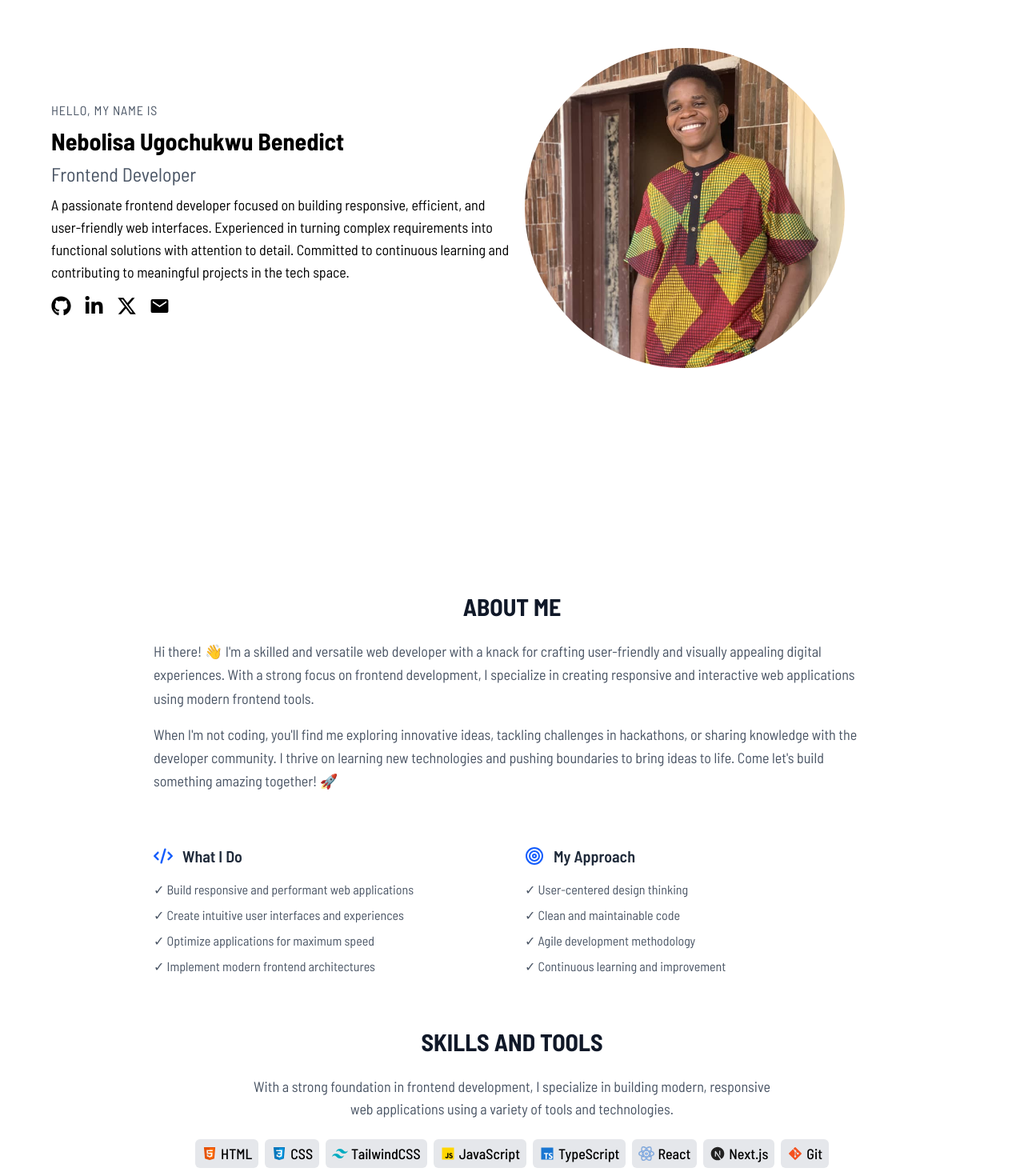
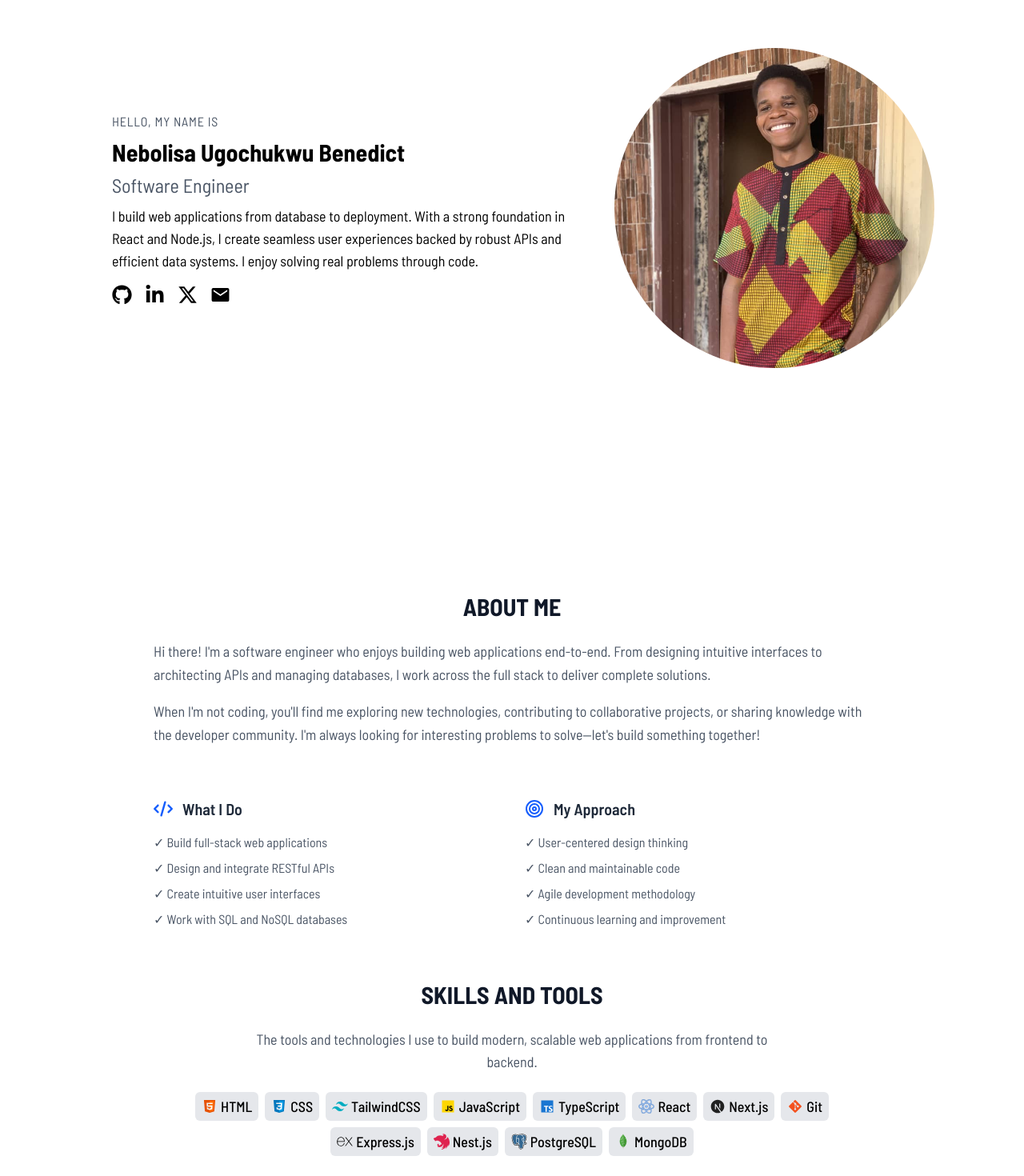
Before and after one commit to benedictfred/nebolisaugo, a React (Vite) app: page / in a window 1280 px wide. Shown: the part 140-1610 px from the top of the page at 80% size. Built offline with nearby package versions, Linux system fonts and the light colour scheme.

Commit message:
refactor: portfolio revamp
I chaged the portfolio texts to accomodate fullstack experience

```diff
--- a/src/components/About.jsx
+++ b/src/components/About.jsx
@@ -11,18 +11,16 @@ function About() {
           </h2>
           <div className="prose prose-lg text-gray-600 space-y-4">
             <p className="text-lg leading-relaxed">
-              Hi there! 👋 {"I'm"} a skilled and versatile web developer with a
-              knack for crafting user-friendly and visually appealing digital
-              experiences. With a strong focus on frontend development, I
-              specialize in creating responsive and interactive web applications
-              using modern frontend tools.
+              Hi there! {"I'm"} a software engineer who enjoys building web
+              applications end-to-end. From designing intuitive interfaces to
+              architecting APIs and managing databases, I work across the full
+              stack to deliver complete solutions.
             </p>
             <p className="text-lg leading-relaxed">
-              When {"I'm"} not coding, {"you'll"} find me exploring innovative
-              ideas, tackling challenges in hackathons, or sharing knowledge
-              with the developer community. I thrive on learning new
-              technologies and pushing boundaries to bring ideas to life. Come{" "}
-              {"let's"} build something amazing together! 🚀
+              When {"I'm"} not coding, {"you'll"} find me exploring new
+              technologies, contributing to collaborative projects, or sharing
+              knowledge with the developer community. {"I'm"} always looking for
+              interesting problems to solve—{"let's"} build something together!
             </p>
           </div>
         </div>
@@ -34,10 +32,10 @@ function About() {
               <h3 className="text-xl font-semibold text-gray-800">What I Do</h3>
             </div>
             <ul className="space-y-2 text-gray-600">
-              <li>✓ Build responsive and performant web applications</li>
-              <li>✓ Create intuitive user interfaces and experiences</li>
-              <li>✓ Optimize applications for maximum speed</li>
-              <li>✓ Implement modern frontend architectures</li>
+              <li>✓ Build full-stack web applications</li>
+              <li>✓ Design and integrate RESTful APIs</li>
+              <li>✓ Create intuitive user interfaces</li>
+              <li>✓ Work with SQL and NoSQL databases</li>
             </ul>
           </div>
 
@@ -90,15 +88,13 @@ function About() {
           </div>
         </div> */}
 
-        {/* Skills and Tools */}
         <div className="space-y-6">
           <h2 className="text-3xl font-bold text-gray-900 uppercase text-center">
             Skills and Tools
           </h2>
           <p className="text-lg text-gray-600 text-center max-w-2xl mx-auto">
-            With a strong foundation in frontend development, I specialize in
-            building modern, responsive web applications using a variety of
-            tools and technologies.
+            The tools and technologies I use to build modern, scalable web
+            applications from frontend to backend.
           </p>
           <SkillsCard />
         </div>
--- a/src/components/Footer.jsx
+++ b/src/components/Footer.jsx
@@ -10,10 +10,8 @@ import {
 function Footer({ onScroll }) {
   return (
     <footer className="bg-gray-900 text-gray-300">
-      {/* Main Footer Content */}
       <div className="max-w-7xl mx-auto px-4 py-12 sm:px-6 lg:px-8">
         <div className="grid grid-cols-1 md:grid-cols-3 gap-8">
-          {/* Contact Information */}
           <div className="space-y-4">
             <h3 className="text-lg font-semibold text-white">Get in Touch</h3>
             <div className="space-y-3">
@@ -73,7 +71,7 @@ function Footer({ onScroll }) {
                 <FaGithub className="w-6 h-6" />
               </a>
               <a
-                href="https://www.linkedin.com/in/ugochukwu-nebolisa-a818b6302"
+                href="https://www.linkedin.com/in/ugochukwu-nebolisa"
                 target="_blank"
                 rel="noopener noreferrer"
                 className="hover:text-white transition-colors"
@@ -98,7 +96,8 @@ function Footer({ onScroll }) {
 
         <div className="mt-12 pt-8 border-t border-gray-800">
           <p className="text-sm text-center">
-            &copy; {new Date().getFullYear()} Nebolisa. All rights reserved.
+            &copy; 2025 - {new Date().getFullYear()} Nebolisa. All rights
+            reserved.
           </p>
         </div>
       </div>
--- a/src/components/Home.jsx
+++ b/src/components/Home.jsx
@@ -4,27 +4,26 @@ function Home() {
   return (
     <section
       id="home"
-      className="flex items-center justify-center px-16 max-sm:py-10 min-h-screen"
+      className="flex items-center justify-center max-sm:py-10 min-h-screen"
     >
-      <div className="flex items-center flex-col-reverse md:flex-row">
-        <div className="max-sm:px-7 md:w-1/2 space-y-2">
+      <div className="flex items-center justify-center flex-col-reverse md:flex-row">
+        <div className="px-4 md:px-7 md:w-1/2 space-y-2">
           <p className="uppercase text-gray-600 tracking-wider">
             Hello, My Name is
           </p>
-          <p className="text-3xl font-bold 2xl:text-4xl">
+          <h1 className="text-3xl font-bold 2xl:text-4xl">
             Nebolisa Ugochukwu Benedict
-          </p>
-          <p className="text-gray-600 text-2xl">Frontend Developer</p>
+          </h1>
+          <p className="text-gray-600 text-2xl">Software Engineer</p>
           <p className="text-lg">
-            A passionate frontend developer focused on building responsive,
-            efficient, and user-friendly web interfaces. Experienced in turning
-            complex requirements into functional solutions with attention to
-            detail. Committed to continuous learning and contributing to
-            meaningful projects in the tech space.
+            I build web applications from database to deployment. With a strong
+            foundation in React and Node.js, I create seamless user experiences
+            backed by robust APIs and efficient data systems. I enjoy solving
+            real problems through code.
           </p>
           <ContactLinks />
         </div>
-        <div className="rounded-full min-w-[400px] min-h-[400px] flex items-center justify-center ml-4">
+        <div className="rounded-full min-w-[300px] min-h-[300px] flex items-center justify-center md:ml-4">
           <img
             src="/nebolisa.jpg"
             alt="Nebolisa's Image"
--- a/src/components/Projects.jsx
+++ b/src/components/Projects.jsx
@@ -8,7 +8,7 @@ function Projects() {
     >
       <div className="h-full flex flex-col items-center justify-center">
         <h1 className="text-3xl font-bold">My Projects</h1>
-        <p className="text-xl text-gray-600 mt-5">
+        <p className="text-xl text-gray-600 mt-5 text-center">
           Here are some of my amazing works both personal and collaborations
         </p>
         <ProjectCard />
--- a/src/data/skills.js
+++ b/src/data/skills.js
@@ -39,4 +39,24 @@ export const skills = [
     skillImg: "/svgs/git-logo.svg",
     skillName: "Git",
   },
+  {
+    id: 9,
+    skillImg: "/svgs/express-logo.svg",
+    skillName: "Express.js",
+  },
+  {
+    id: 10,
+    skillImg: "/svgs/nestjs-logo.svg",
+    skillName: "Nest.js",
+  },
+  {
+    id: 11,
+    skillImg: "/svgs/postgresql-logo.svg",
+    skillName: "PostgreSQL",
+  },
+  {
+    id: 12,
+    skillImg: "/svgs/mongodb-logo.svg",
+    skillName: "MongoDB",
+  },
 ];
```
